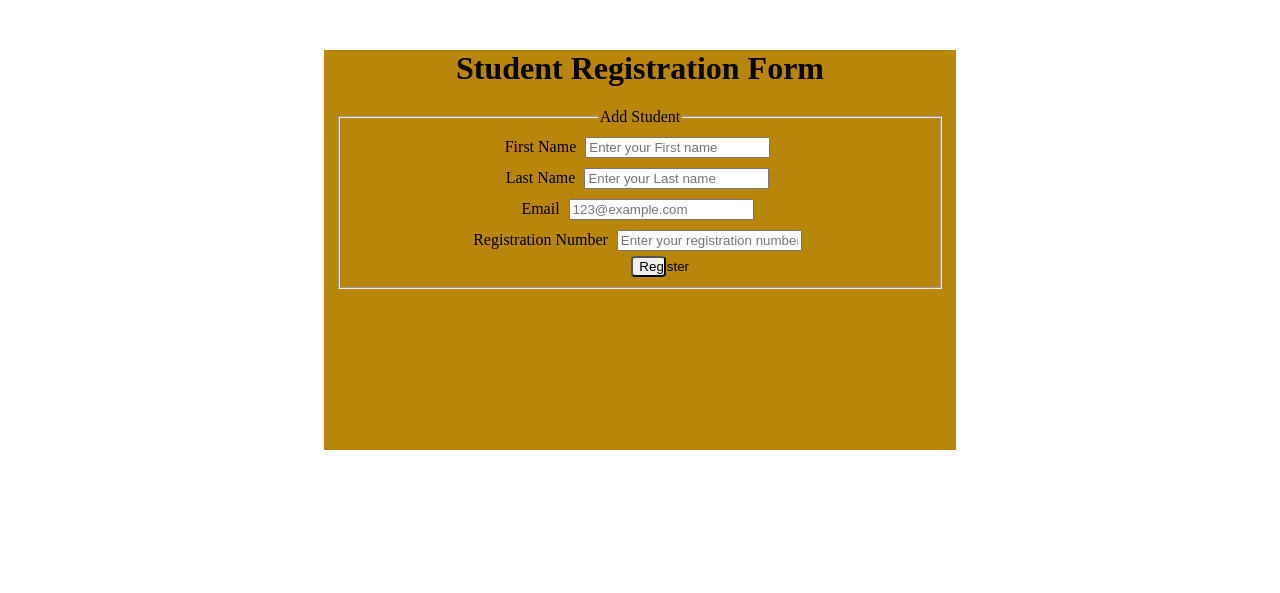
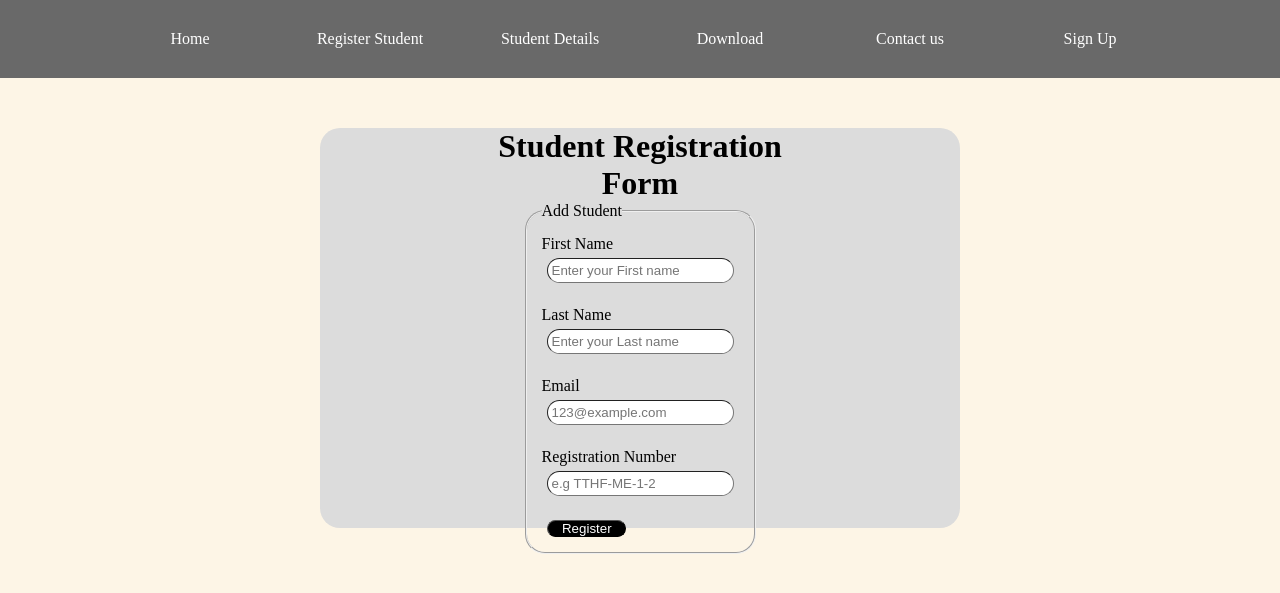
Before and after one commit to Reysimiyu/Triple_T_Projects, a Django app: template ProjectOne/MyApp/templates/MyApp/index.html in a window 1280 px wide. Shown: the top 593 px of the page. Run offline with Django 3.2, Linux system fonts and the light colour scheme; the template is opened without the code that fills it, so the values that code supplies are empty.

Commit message:
updated version

```diff
--- /dev/null
+++ b/ProjectOne/MyApp/static/MyApp/Styles/base_styles.css
@@ -0,0 +1,36 @@
+    * {
+        padding: 0;
+        margin: 0;
+    }
+
+    body {
+        background-color: oldlace;
+        background-position: center;
+        background-size: cover;
+        background-position: center;
+        box-sizing: border-box;
+
+    }
+
+    .menubar {
+        background: dimgray;
+        text-align: center;
+    }
+
+    .menubar ul {
+        display: inline-flex;
+        list-style: none;
+    }
+
+    .menubar ul li {
+        width: 120px;
+        margin: 15px;
+        padding: 15px;
+        color: white;
+
+    }
+
+    .menubar ul a {
+        text-decoration: none;
+
+    }
--- a/ProjectOne/MyApp/static/MyApp/Styles/styles.css
+++ b/ProjectOne/MyApp/static/MyApp/Styles/styles.css
@@ -2,22 +2,50 @@
   width: 50%;
   margin: auto;
   height: 400px;
-  background-color: darkgoldenrod;
-  text-align: center;
+  background-color: gainsboro;
+  border-radius: 20px;
+
 }
 h1 {
   margin-top: 50px;
+  text-align: center;
 }
 .form-div {
-  margin: 12px;
-  margin-bottom: 10px;
-  margin-top: 30px;
+  width: 50%;
+  margin: 0 auto;
+
 }
+
+fieldset{
+  margin: 0 auto;
+  width: 50%;
+  align-content: center;
+  border-radius: 20px;
+  padding: 15px;
+
+
+}
+
 input {
   margin: 5px;
+  display: block;
+  border-radius: 25px;
+  padding: 4px;
+  border-width: 1px;
+
 }
+
+
 button {
   margin-left: 3%;
-  width: 6%;
-  border-radius: 14%;
+  width: 40%;
+  border-radius: 25px;
+  color: white;
+  text-align: center;
+  background-color: black;
+  border-width: 1px;
 }
+
+button:hover{
+  background-color: dimgray;
+}
--- /dev/null
+++ b/ProjectOne/MyApp/templates/MyApp/base.html
@@ -0,0 +1,31 @@
+{% load static %}
+<!DOCTYPE html>
+<html lang="en">
+<head>
+    <meta charset="UTF-8">
+    <meta name="viewport" content="width=device-width, initial-scale=1.0">
+    <title>School Management System</title>
+    <link rel="stylesheet" href="{% static 'MyApp/styles/styles.css' %}">
+    <link rel="stylesheet" href="{% static 'MyApp/styles/base_styles.css' %}">
+
+</head>
+<body>
+    <div class="menubar">
+        <ul>
+           <a href="{% url 'home' %}"> <li>Home</li></a>
+           <a href="{% url 'addStd' %}"><li>Register Student</li></a>
+           <a href="{% url 'fetchstd' %}"><li>Student Details</li></a>
+            <li>Download</li>
+            <li>Contact us</li>
+            <li>Sign Up</li>
+        </ul>
+    </div>
+
+    {% block content %}
+
+    {% endblock %}
+
+
+
+</body>
+</html>
--- a/ProjectOne/MyApp/templates/MyApp/index.html
+++ b/ProjectOne/MyApp/templates/MyApp/index.html
@@ -1,17 +1,12 @@
+
+{% extends 'MyApp/base.html' %}
 {% load static %}
-<!DOCTYPE html>
-<html lang="en">
-<head>
-    <meta charset="UTF-8">
-    <meta name="viewport" content="width=device-width, initial-scale=1.0">
-    <title>Web development</title>
-    <link rel="stylesheet" href="{% static 'MyApp/styles/styles.css' %}">
+
 
 
 </head>
 <body>
-
-
+    {% block content %}
 <!-- sign in form -->
 <div class="form-container">
     <div class="form-div">
@@ -30,12 +25,14 @@
             <input type="email" name="email" placeholder="123@example.com" required><br>
 
              <label for="regNo">Registration Number</label>
-            <input type="text" name="regNo" placeholder="Enter your registration number" required><br>
+            <input type="text" name="regNo" placeholder="e.g TTHF-ME-1-2" required><br>
             <button type="submit">Register</button>
         </fieldset>
     </form>
     </div>
 
 </div>
+
+{% endblock %}
 </body>
 </html>
--- a/ProjectOne/MyApp/urls.py
+++ b/ProjectOne/MyApp/urls.py
@@ -4,6 +4,7 @@ from . import views
 urlpatterns=[
     path('',views.Home, name='home'),
     path('create/',views.Stud, name='studForm'),
-    path('addStd',views.registerStd,name='addStd')
+    path('addStd',views.registerStd,name='addStd'),
+    path('fetchStd/',views.fetchStd,name="fetchstd")
 
 ]
--- a/ProjectOne/MyApp/views.py
+++ b/ProjectOne/MyApp/views.py
@@ -33,3 +33,8 @@ def registerStd(request):
         return HttpResponse('data saved successfully')
     else:
         return render(request,'MyApp/index.html')
+
+def fetchStd(request):
+    data=addStudent.objects.all()
+    context={'data':data}
+    return render(request,'MyApp/std_detail.html',context)
```
Also changed, not shown: ProjectOne/MyApp/templates/MyApp/menubar.html (+3 -48 lines), ProjectOne/MyApp/templates/MyApp/std_detail.html (added, +30 -0 lines).
